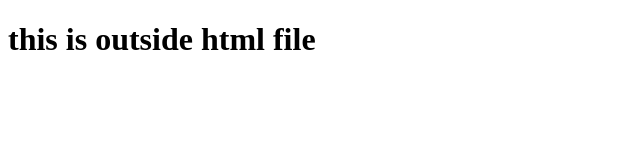
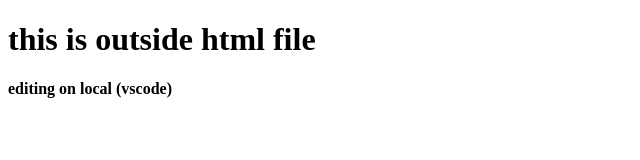
Before and after one commit to vickyarya123/git_learning, a plain HTML site: page check.html in a window 1280 px wide. Shown: the whole page, without its empty margins (0-640 px from the left). Drawn offline with Linux system fonts and the light colour scheme.

Commit message:
add initial file

```diff
--- a/check.html
+++ b/check.html
@@ -7,5 +7,6 @@
 </head>
 <body>
     <h1>this is outside html file</h1>
+    <h4>editing on local (vscode)</h4>
 </body>
 </html>
```
